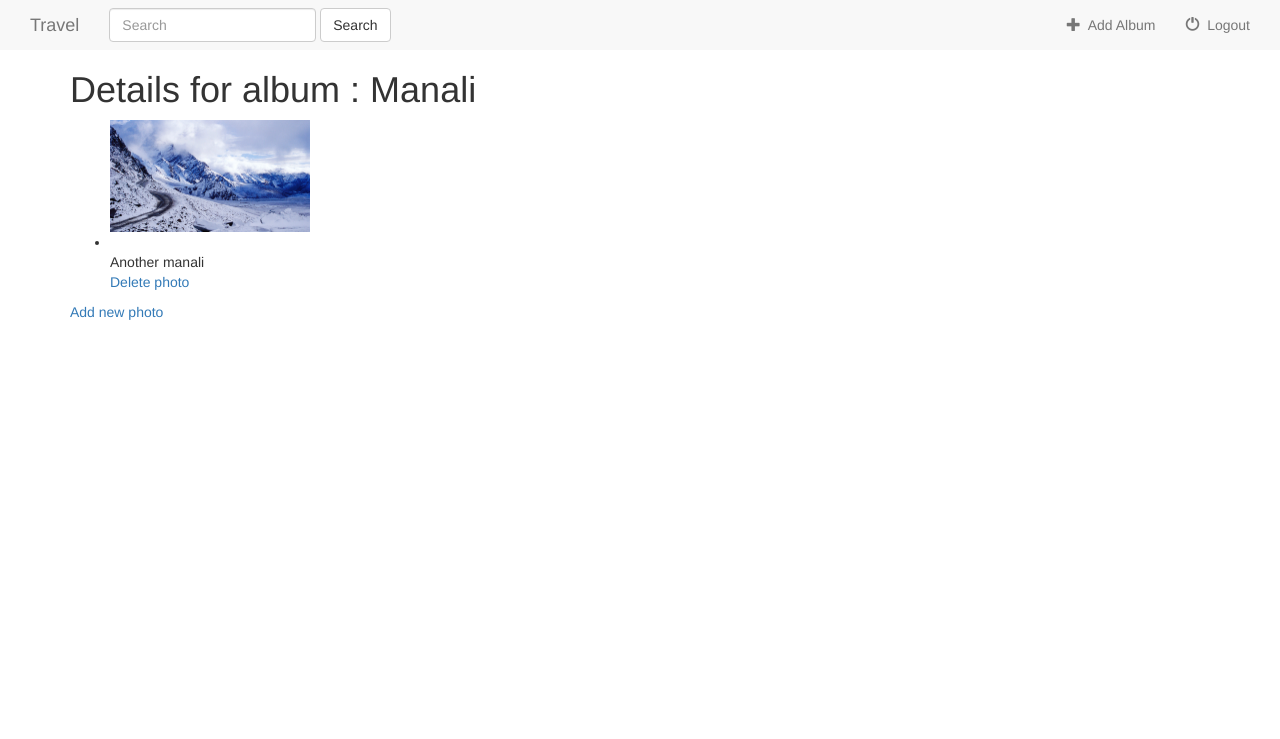
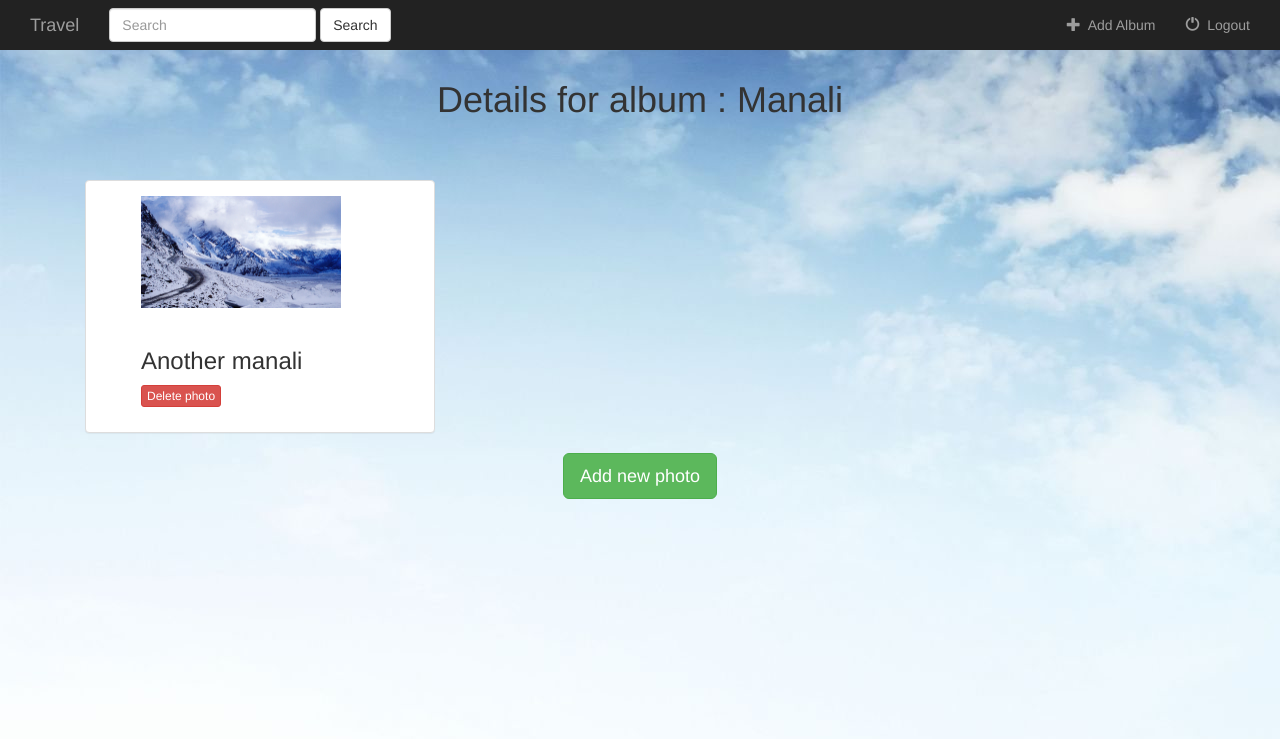
Before and after one commit to arnabchakraborty97/Mayhem, a Django app: page /travel/album/3/delete_photo/5/ in a window 1280 px wide. Shown: the top 739 px of the page. Run offline with Django 3.2, Linux system fonts and the light colour scheme; data comes from the database, SQL or seed files in the repository; both versions use the stored data as it was after the commit; some libraries are stand-ins or nearby versions; some web fonts are replaced.

Commit message:
Added some css styles

```diff
--- a/travel/static/travel/style.css
+++ b/travel/static/travel/style.css
@@ -1,3 +1,26 @@
 body {
-    background: white;
+	background-image: url(images/background.jpg);
 }
+
+ul {
+    list-style: none;
+}
+
+li {
+    display: inline-block;
+}
+
+a {
+    display: inline-block;
+    color: black;
+}
+
+a:hover {
+    text-decoration: none;
+    opacity: 0.8;
+    color: black;
+}
+
+h1 {
+	padding: 10px 0px 50px 0px;
+}
--- a/travel/templates/travel/album_form.html
+++ b/travel/templates/travel/album_form.html
@@ -5,7 +5,6 @@
 {% block body %}
 
 <div class="container">
-
     <div class="row">
         <div class="col-sm-12 col-md-7">
             <div class="panel panel-default">
--- a/travel/templates/travel/base.html
+++ b/travel/templates/travel/base.html
@@ -15,7 +15,7 @@
 </head>
 <body>
 
-    <nav class="nav navbar-default">
+    <nav class="nav navbar-inverse">
         <div class="container-fluid">
 
 
--- a/travel/templates/travel/details.html
+++ b/travel/templates/travel/details.html
@@ -3,18 +3,29 @@
 
 {% block body %}
     <div class="container">
-        <h1>Details for album : {{ album.album_title }}</h1>
+        <h1 class="text-center">Details for album : {{ album.album_title }}</h1>
 
-        <ul>
-            {% for photo in album.photo_set.all %}
-                <li>
-                    <img src="{{ photo.photo_file.url }}" width="200" height="200" class="img-responsive"><br>
-                    {{ photo.photo_caption }}<br>
-                    <a href="{% url 'travel:delete-photo' album.id photo.id %}">Delete photo</a>
-                </li>
+        {% for photo in album.photo_set.all %}
+            <div class="col-sm-12 col-md-4">
+                    <div class="panel panel-default">
+                        <div class="panel-body">
+                            <ul>
+                                <li>
+                                    <img src="{{ photo.photo_file.url }}" width="200" height="200" class="img-responsive"><br>
+                                    <h3>{{ photo.photo_caption }}</h3>
+                                    <a href="{% url 'travel:delete-photo' album.id photo.id %}" class="btn btn-xs btn-danger">Delete photo</a>
+                                </li>
+                            </ul>
+                        </div>
+                    </div>
+                </div>
             {% endfor %}
-        </ul>
+    </div>
 
-        <a href="{% url 'travel:photo-add' album.id %}">Add new photo</a>
+    <div class="container">
+        <div class="text-center">
+            <a href="{% url 'travel:photo-add' album.id %}" class="btn btn-lg btn-success">Add new photo</a>
+        </div>
     </div>
+
 {% endblock %}
--- a/travel/templates/travel/login.html
+++ b/travel/templates/travel/login.html
@@ -8,7 +8,7 @@
 
     <div class="row">
         <div class="col-sm-12 col-md-7">
-            <div class="panel panel-default">
+            <div class="panel panel-default" style="margin-top: 170px; margin-left: 70px;">
                 <div class="panel-body">
 
                     {% if error_message %}
@@ -40,7 +40,7 @@
                         </div>
                     </form>
 
-                    <a href="{% url 'travel:register' %}">Don't have an account? Register here.</a>
+                    <a href="{% url 'travel:register' %}" style="margin-left: 20px; font-weight: bold; color: black;">Don't have an account? Register here.</a>
 
                 </div>
             </div>
--- a/travel/templates/travel/registration.html
+++ b/travel/templates/travel/registration.html
@@ -8,10 +8,8 @@
 
     <div class="row">
         <div class="col-sm-12 col-md-7">
-            <div class="panel panel-default">
+            <div class="panel panel-default" style="background: transparent; border: none; box-shadow: none; margin-top: 150px; margin-left: 70px;">
                 <div class="panel-body">
-
-                    <h3>Create a new account</h3>
 
                     {% if error_message %}
                         <p><strong>{{ error_message }}</strong></p>
```
Also changed, not shown: travel/templates/travel/base_visitor.html (+11 -2 lines), travel/templates/travel/index.html (+18 -9 lines), travel/templates/travel/search.html (+41 -12 lines), db.sqlite3, media/photo_file/manali2_bEm7loB.jpg (added), travel/static/travel/images/1.jpeg (deleted), travel/static/travel/images/background.jpg (added), 2 other files.
